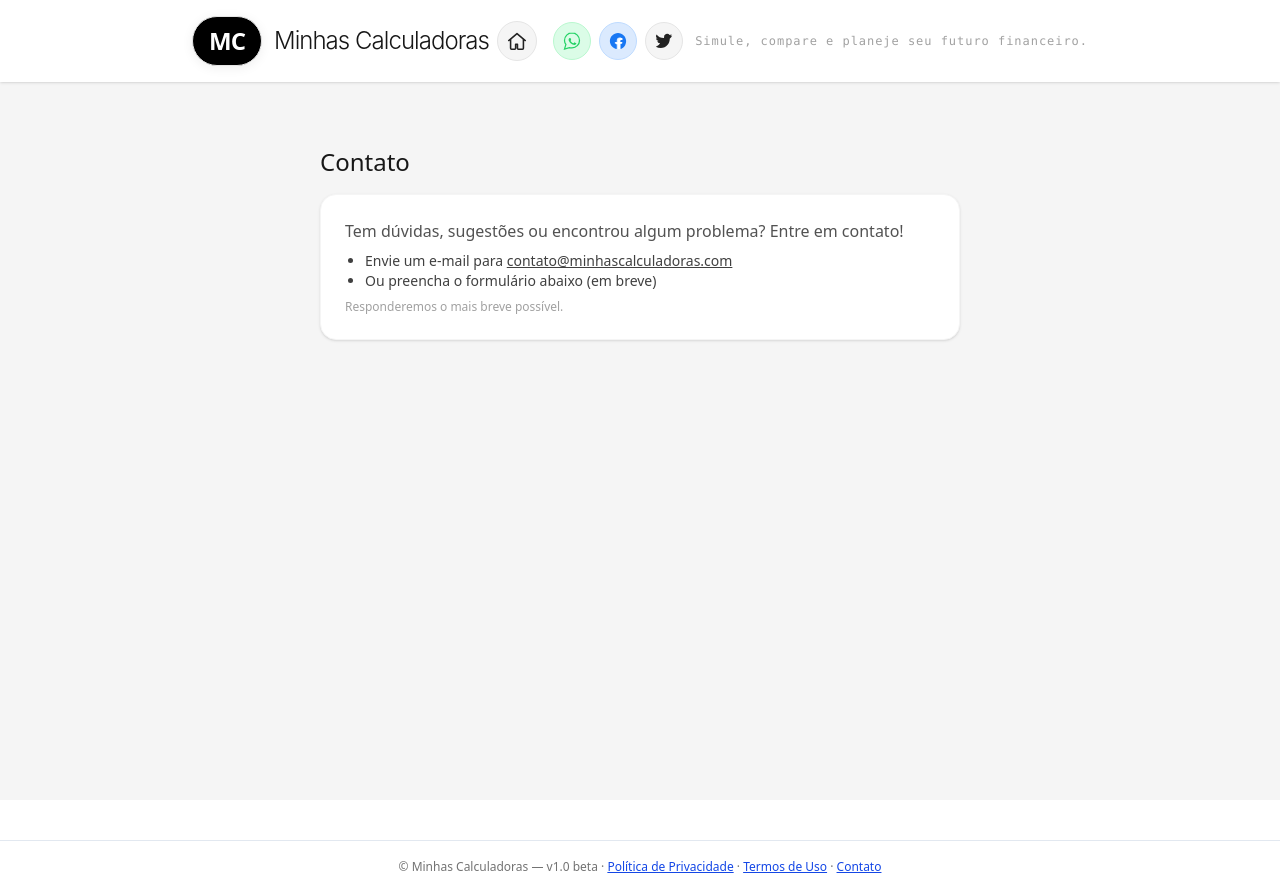
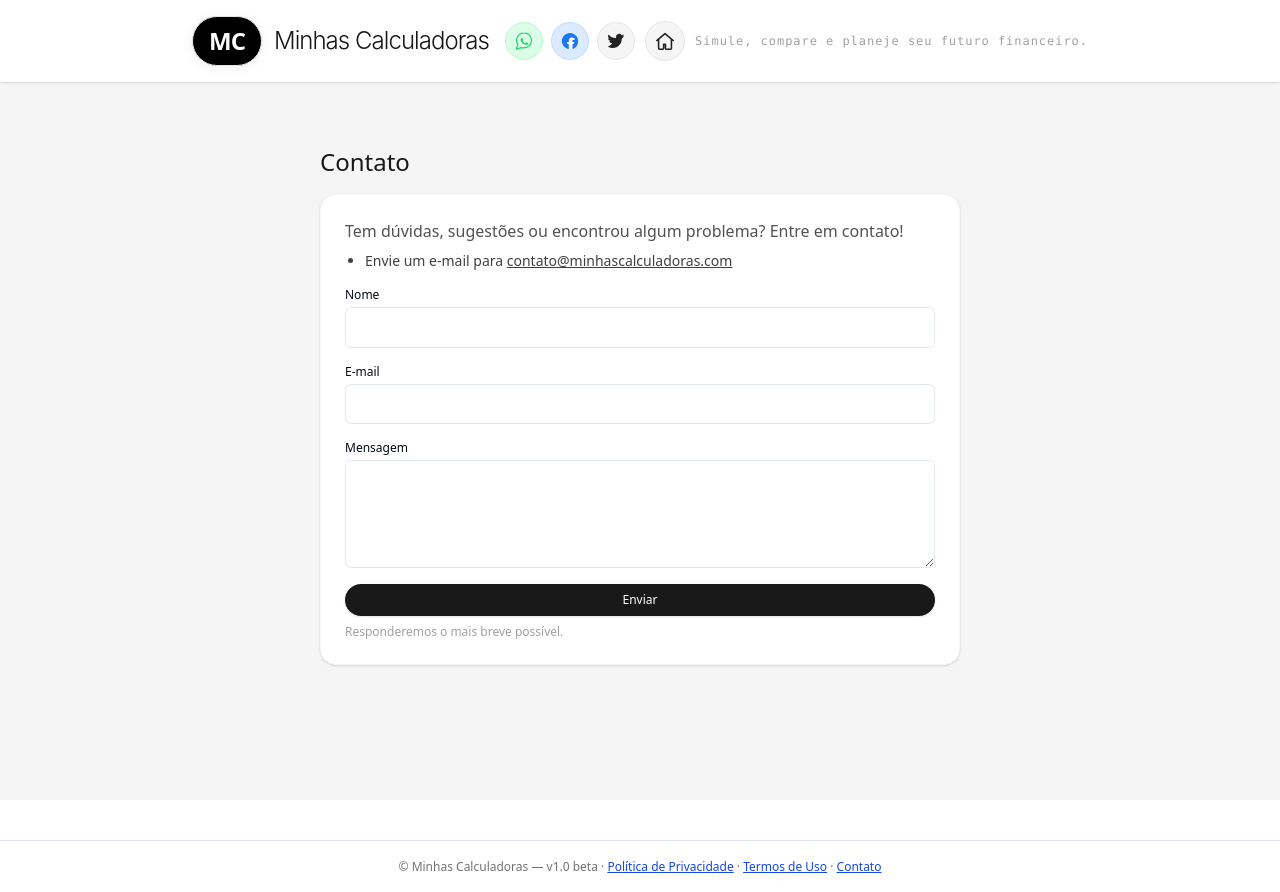
Before and after one commit to filiandrade/calculadora-aposentadoria, a React (Vite) app: page /contato in a window 1280 px wide. Built offline with nearby package versions, Linux system fonts and the light colour scheme.

Commit message:
Atualização de múltiplos arquivos

```diff
--- a/src/Layout.tsx
+++ b/src/Layout.tsx
@@ -38,8 +38,10 @@ export default function Layout({ children }: { children: React.ReactNode }) {
               <span className="rounded-full bg-black text-white px-4 py-2 text-2xl font-bold tracking-tight shadow-lg border border-neutral-200" style={{letterSpacing: '-0.04em', boxShadow: '0 2px 12px 0 #0001'}}>MC</span>
               <span className="text-2xl font-light tracking-tight text-neutral-900" style={{letterSpacing: '-0.04em', fontFamily: 'Inter, Segoe UI, Arial, sans-serif', fontWeight: 300}}>Minhas Calculadoras</span>
             </Link>
+            <ShareButtons />
+          </div>
+          <div className="flex items-center gap-2">
             <HomeButton />
-            <ShareButtons />
           </div>
           <span className="hidden md:block text-xs text-neutral-400 font-mono tracking-wide" style={{letterSpacing: '0.08em'}}>Simule, compare e planeje seu futuro financeiro.</span>
         </div>
--- a/src/pages/Contato.tsx
+++ b/src/pages/Contato.tsx
@@ -8,8 +8,22 @@ export default function Contato() {
         </p>
         <ul className="text-sm text-neutral-700 mb-2 list-disc pl-5">
           <li>Envie um e-mail para <a href="mailto:contato@minhascalculadoras.com" className="underline">contato@minhascalculadoras.com</a></li>
-          <li>Ou preencha o formulário abaixo (em breve)</li>
         </ul>
+        <form className="grid gap-4 mt-4" onSubmit={e => {e.preventDefault(); alert('Mensagem enviada!');}}>
+          <label className="grid gap-1">
+            <span className="text-xs font-medium">Nome</span>
+            <input type="text" name="nome" required className="w-full rounded-md border bg-white px-3 py-2 text-[15px]" />
+          </label>
+          <label className="grid gap-1">
+            <span className="text-xs font-medium">E-mail</span>
+            <input type="email" name="email" required className="w-full rounded-md border bg-white px-3 py-2 text-[15px]" />
+          </label>
+          <label className="grid gap-1">
+            <span className="text-xs font-medium">Mensagem</span>
+            <textarea name="mensagem" required rows={4} className="w-full rounded-md border bg-white px-3 py-2 text-[15px]" />
+          </label>
+          <button type="submit" className="rounded-full bg-black/90 px-5 py-2 text-white font-medium shadow-sm hover:bg-black transition text-xs">Enviar</button>
+        </form>
         <div className="text-xs text-neutral-400 mt-2">Responderemos o mais breve possível.</div>
       </div>
     </div>
--- a/src/pages/Home.tsx
+++ b/src/pages/Home.tsx
@@ -86,6 +86,14 @@ export default function Home() {
           <div className="text-sm text-neutral-500 mb-2">Compare taxas, benefícios e custos dos principais cartões do mercado.</div>
           <button disabled className="inline-block mt-auto rounded-full bg-neutral-200 px-4 py-2 text-neutral-500 text-sm font-medium shadow-sm cursor-not-allowed">Acessar</button>
         </div>
+        <div className="rounded-2xl bg-white shadow p-6 flex flex-col gap-2 border border-neutral-100 opacity-60">
+          <div className="flex items-center gap-2">
+            <span className="text-lg font-semibold text-neutral-800">Comparador de Renda Fixa</span>
+            <span className="ml-2 px-2 py-0.5 rounded-full bg-green-100 text-xs text-green-700 font-bold">Em breve</span>
+          </div>
+          <div className="text-sm text-neutral-500 mb-2">Compare CDB, Tesouro, LCIs, LCAs e outros investimentos de renda fixa.</div>
+          <button disabled className="inline-block mt-auto rounded-full bg-neutral-200 px-4 py-2 text-neutral-500 text-sm font-medium shadow-sm cursor-not-allowed">Acessar</button>
+        </div>
       </div>
 
       <div className="mt-10 text-xs text-neutral-400 text-center flex flex-col gap-2">
```
